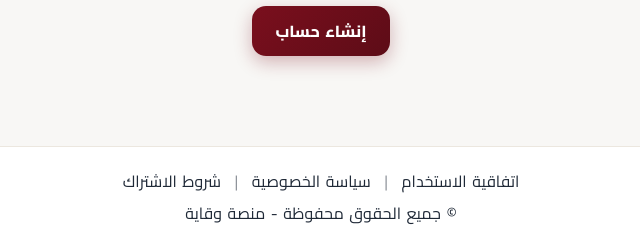
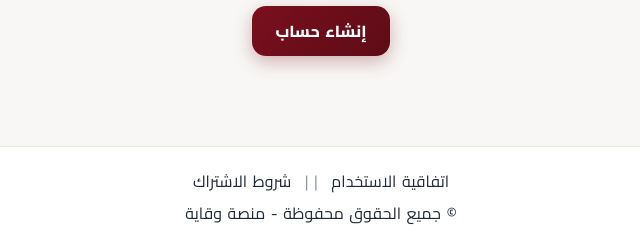
Before and after one commit to azhryb824-sys/wiqaya, a Django app: page / in a window 1280 px wide. Shown: the part 904-1151 px from the top of the page, without its empty margins (319-959 px from the left). Run offline with Django 5.2, Linux system fonts and the light colour scheme.

Commit message:
Update base.html

```diff
--- a/templates/core/base.html
+++ b/templates/core/base.html
@@ -86,7 +86,7 @@
         <div class="footer-links mb-2">
             <a href="{% url 'terms' %}">اتفاقية الاستخدام</a>
             <span class="footer-divider">|</span>
-            <a href="{% url 'privacy' %}">سياسة الخصوصية</a>
+
             <span class="footer-divider">|</span>
             <a href="{% url 'subscription_terms' %}">شروط الاشتراك</a>
         </div>
```
